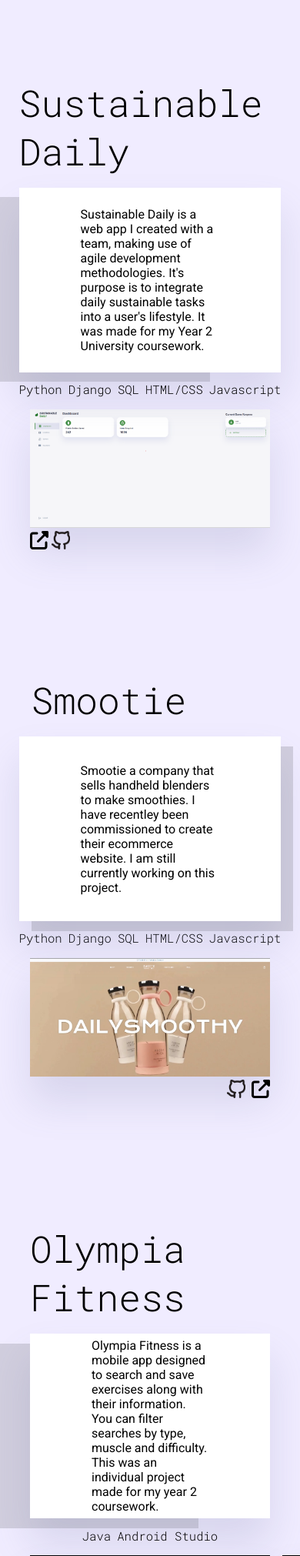
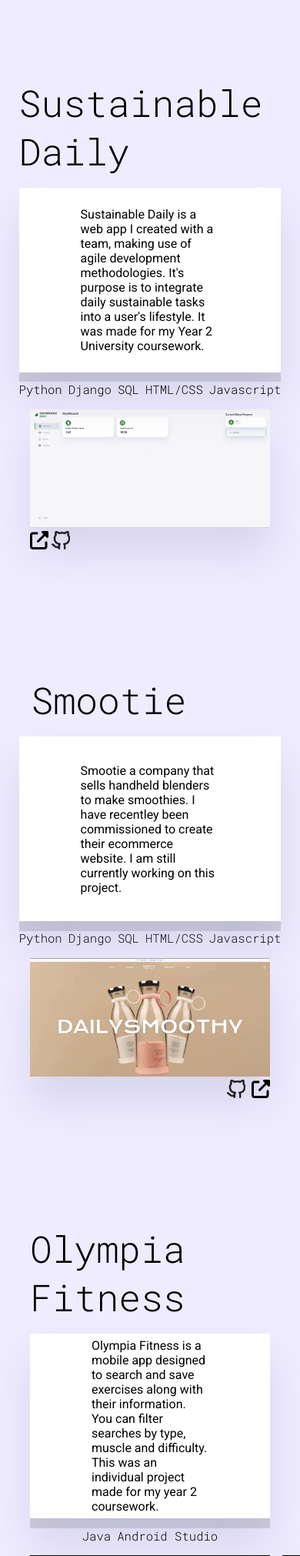
Before and after one commit to Josh-Cox/portfolio, a Flask app: page / in a window 390 px wide; the page is wider, and only the part inside the window is pictured. Shown: the part 2098-4120 px from the top of that part at 77% size. Run offline with Flask 3, Linux system fonts and the light colour scheme.

Commit message:
grey box margin

```diff
--- a/static/css/index.css
+++ b/static/css/index.css
@@ -463,4 +463,9 @@
         width: 100%;
         margin: auto;
     }
+
+    .grey-box {
+        margin-left: 0;
+    }
+
 }
```
